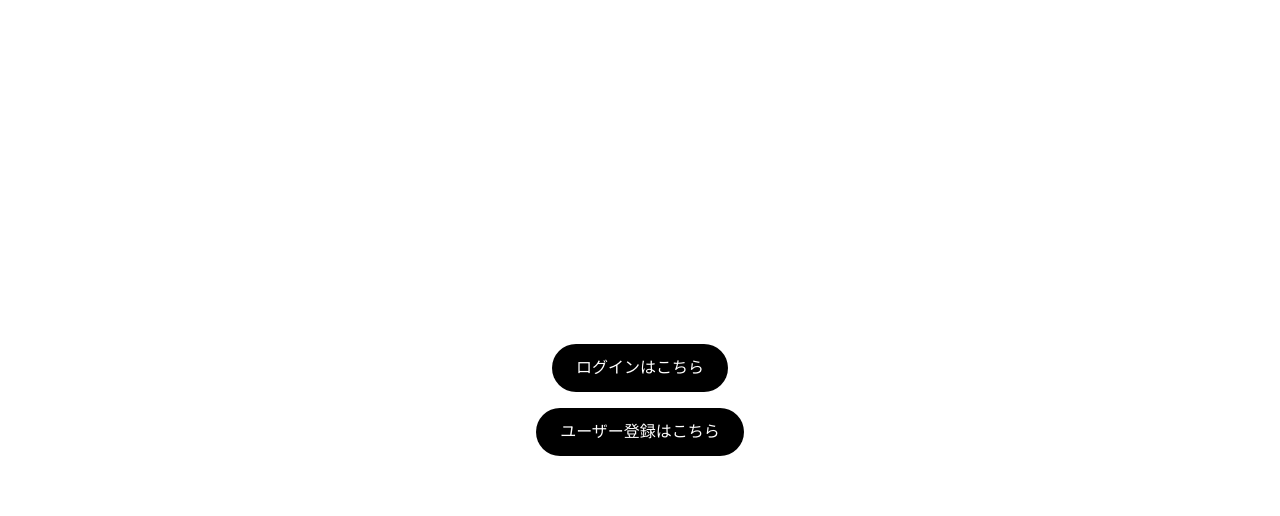
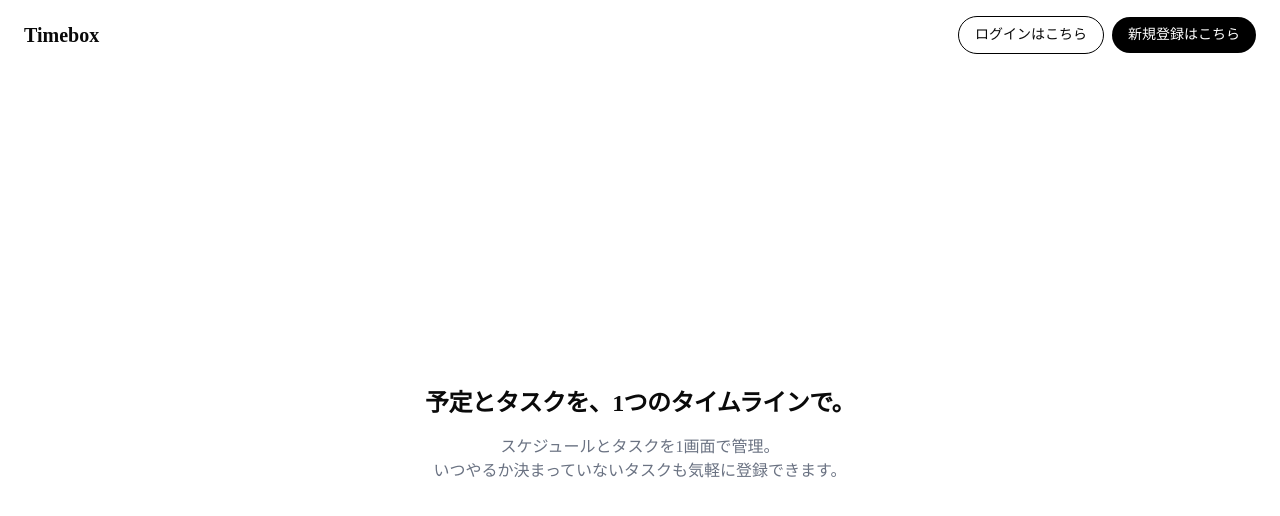
Before and after one commit to jino-code/timebox, a Next.js app: page / in a window 1280 px wide. Shown: the top 516 px of the page. Built offline with nearby package versions, Linux system fonts and the light colour scheme.

Commit message:
feat: add landing page (#65)

```diff
--- a/src/app/page.tsx
+++ b/src/app/page.tsx
@@ -2,19 +2,37 @@ import Link from 'next/link';
 
 function Top() {
   return (
-    <div className="flex flex-col items-center justify-center min-h-screen gap-4">
+    <div className="min-h-screen flex flex-col">
+      <header className="flex items-center justify-between px-6 py-4">
+        <span className="text-xl font-bold">Timebox</span>
+        <div className="flex items-center gap-2">
           <Link
             href="/login"
-        className="px-6 py-3 bg-black text-white rounded-full hover:bg-zinc-700"
+            className="px-4 py-2 border border-black text-sm rounded-full hover:bg-gray-50"
           >
             ログインはこちら
           </Link>
           <Link
             href="/signup"
-        className="px-6 py-3 bg-black text-white rounded-full hover:bg-zinc-700"
+            className="px-4 py-2 bg-black text-white text-sm rounded-full hover:bg-zinc-700"
           >
-        ユーザー登録はこちら
+            新規登録はこちら
           </Link>
+        </div>
+      </header>
+
+      <main className="flex-1 flex flex-col items-center justify-center gap-8 px-6 text-center">
+        <div className="flex flex-col items-center gap-4 max-w-md">
+          <h1 className="text-2xl font-bold tracking-tight whitespace-nowrap">
+            予定とタスクを、1つのタイムラインで。
+          </h1>
+          <p className="text-gray-500 text-base">
+            スケジュールとタスクを1画面で管理。
+            <br />
+            いつやるか決まっていないタスクも気軽に登録できます。
+          </p>
+        </div>
+      </main>
     </div>
   );
 }
```
Lines whose indentation alone changed are shown as unchanged.
